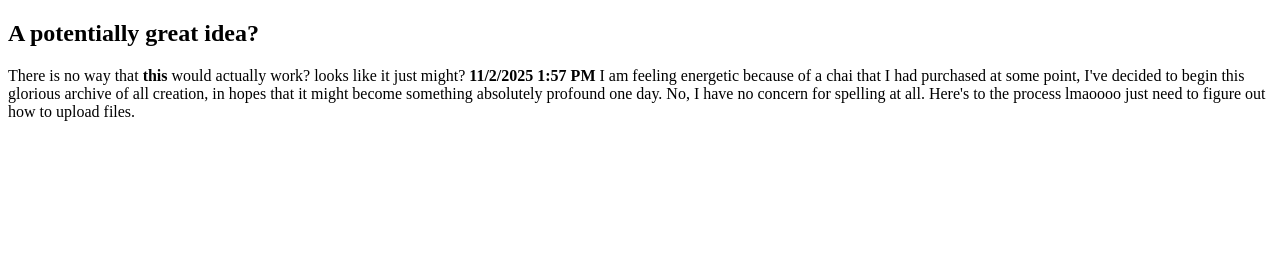
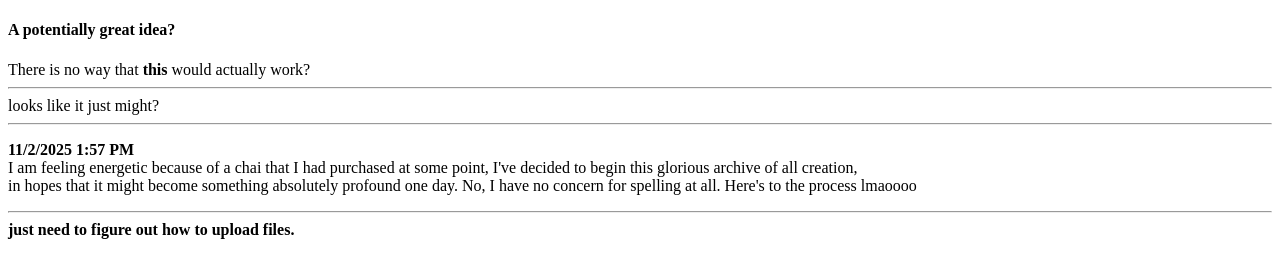
Before and after one commit to simplemender3/thearchive, a plain HTML site: page index.html in a window 1280 px wide. Drawn offline with Linux system fonts and the light colour scheme.

Commit message:
Update index.html

```diff
--- a/index.html
+++ b/index.html
@@ -6,17 +6,22 @@
         <title>The Archive??</title>
     </head>
     <body>
-        <h2>A potentially great idea?</h2>
+        <h4>A potentially great idea?</h4>
 
         There is no way that <b>this</b> would actually work?
+        <hr>
 
         looks like it just might?
+        <hr>
 
-        <b>11/2/2025 1:57 PM</b>
-        I am feeling energetic because of a chai that I had purchased at some point, I've decided to begin this glorious archive of all creation,
-        in hopes that it might become something absolutely profound one day. No, I have no concern for spelling at all. Here's to the process lmaoooo
+        <p>
+        <b>11/2/2025 1:57 PM</b><br>
+        I am feeling energetic because of a chai that I had purchased at some point, I've decided to begin this glorious archive of all creation,<br>
+        in hopes that it might become something absolutely profound one day. No, I have no concern for spelling at all. Here's to the process lmaoooo<br>
+        <hr>
+        <b>just need to figure out how to upload files.</b>
+        </p>
 
-        just need to figure out how to upload files.
 
     </body>
 </html>
```
